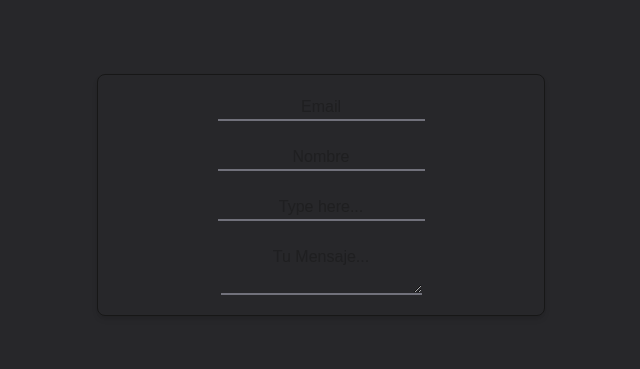
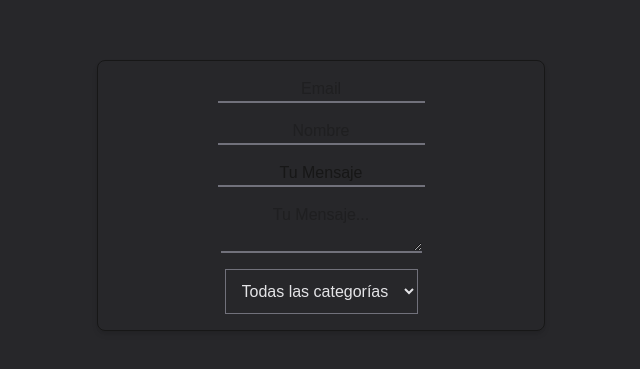
Before and after one commit to MRArguello/magnus-app-2.0, a Next.js app: page /playgroundInput in a window 1280 px wide. Shown: the part 205-574 px from the top of the page, without its empty margins (319-959 px from the left). Built offline with nearby package versions, Linux system fonts and the light colour scheme.

Commit message:
Add Select component and integrate it into PlaygroundInput; update Input styles

```diff
--- a/src/app/playgroundInput/page.tsx
+++ b/src/app/playgroundInput/page.tsx
@@ -1,5 +1,6 @@
 "use client";
 import { Input } from "@/components/atoms/Input/Input";
+import { Select } from "@/components/atoms/Select/Select";
 
 
 export default function PlaygroundInput() {
@@ -10,8 +11,15 @@ export default function PlaygroundInput() {
             <form action="" className="flex flex-col items-center justify-center w-full max-w-md p-4 rounded-lg shadow-md gap-4 border">
                 <Input placeholder="Email" type='email' onChange={() => { }} />
                 <Input placeholder="Nombre" type='text' onChange={() => { }} />
-                <Input placeholder="Type here..." onChange={() => { }} />
+                <Input placeholder="Type here..." value="Tu Mensaje" onChange={() => { }} />
                 <Input placeholder="Tu Mensaje..." type="textarea" onChange={() => { }} />
+                <Select onChange={() => { }} options={[
+                    { value: '*', label: 'Todas las categorías' },
+                    { value: 'am', label: 'Artes Marciales' },
+                    { value: 'f', label: 'Fitness' },
+                    { value: 'i', label: 'Indoor' },
+                    { value: 'inf', label: 'Infantil' },
+                ]} />
             </form>
         </div>
 
--- a/src/components/atoms/Input/Input.tsx
+++ b/src/components/atoms/Input/Input.tsx
@@ -25,7 +25,7 @@ export const Input: React.FC<InputProps> = ({
     ...props
 }) => {
     const inputClasses = clsx(
-        "m-1 rounded-none  text-center placeholder:text-center focus:outline-none border-b-2  border-zinc-500 focus:border-zinc-300",
+        "rounded-none  text-center placeholder:text-center border-b-2  border-zinc-500 focus:border-zinc-300",
         className
     );
 
--- /dev/null
+++ b/src/components/atoms/Select/Select.tsx
@@ -0,0 +1,43 @@
+"use client";
+import React from "react";
+import clsx from "clsx";
+
+export interface SelectProps {
+    /** Optional className for styling */
+    className?: string;
+    /** onChange() */
+    onChange?: (event: React.ChangeEvent<HTMLSelectElement>) => void;
+    /** Value */
+    value?: string | undefined;
+    /** Options */
+    options: { value: string; label: string }[];
+}
+
+/** Select component  */
+export const Select: React.FC<SelectProps> = ({
+    className,
+    value,
+    options,
+    onChange,
+    ...props
+}) => {
+    const inputClasses = clsx(
+        "rounded-none text-zinc-200 border-zinc-500 focus:border-zinc-300 p-2 md:p-3 border",
+        className
+    );
+
+    return (
+        <select
+            className={inputClasses}
+            value={value ?? ""}
+            onChange={onChange}
+            {...props}
+        >
+            {options.map(option => (
+                <option key={option.value} value={option.value}>
+                    {option.label}
+                </option>
+            ))}
+        </select>
+    )
+}
```
Also changed, not shown: 1 other file (tests, documents, lock files or other folders).
